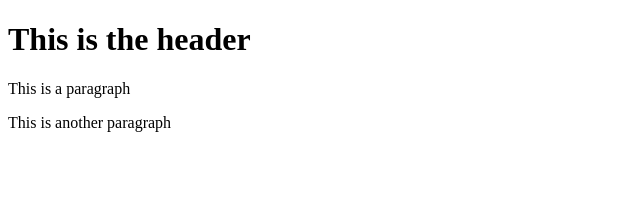
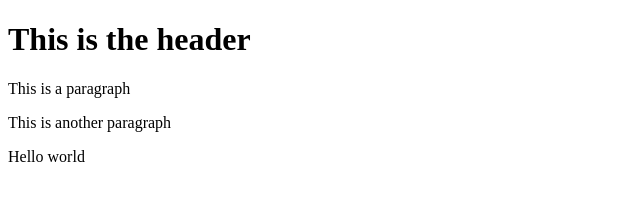
Before and after one commit to AdlineGit/git-test, a website: page index.html in a window 1280 px wide. Shown: the full height of the page, 0-640 px from the left. Drawn offline with Linux system fonts and the light colour scheme.

Commit message:
add all files to Git-test

```diff
--- a/index.html
+++ b/index.html
@@ -10,5 +10,6 @@
     <h1>This is the header</h1>
     <p>This is a paragraph</p>
     <p>This is another paragraph</p>
+    <p>Hello world</p>
 </body>
 </html>
```
Also changed, not shown: package.json (added, +25 -0 lines), 2 other files.
